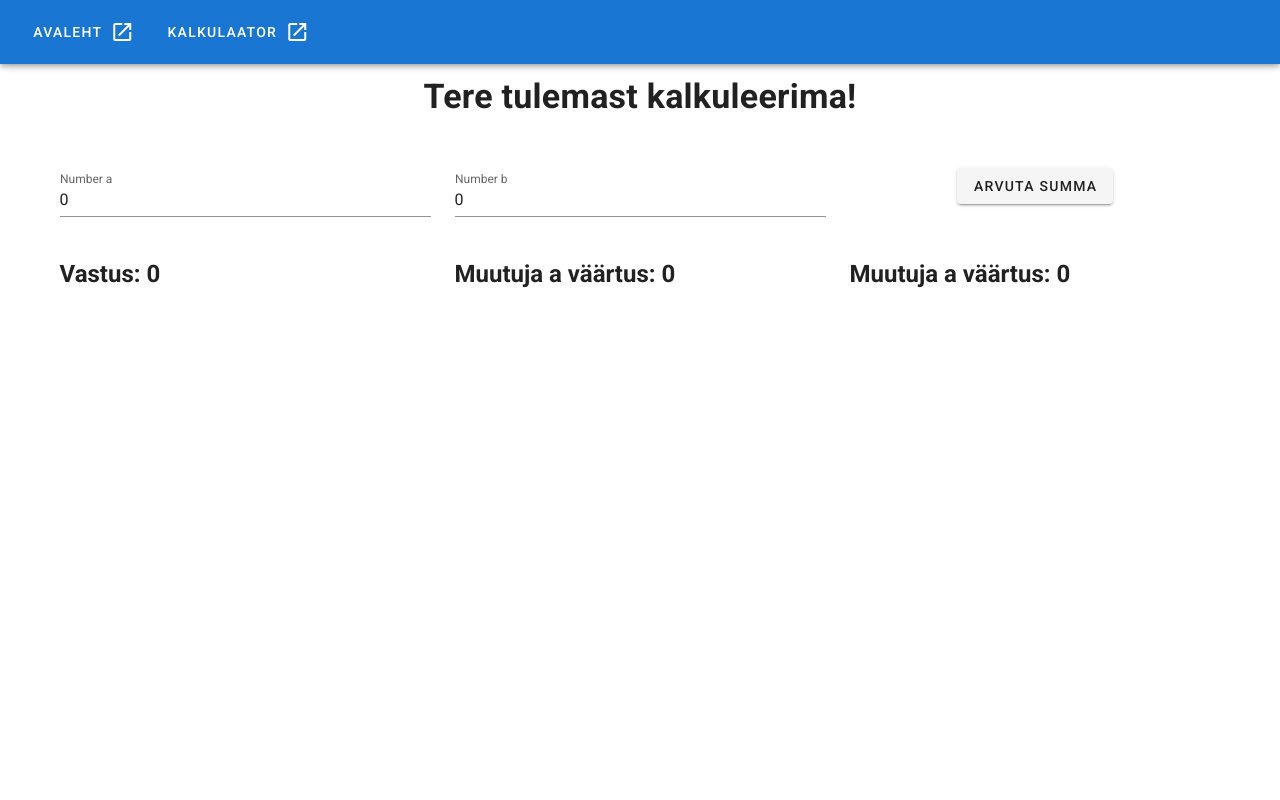
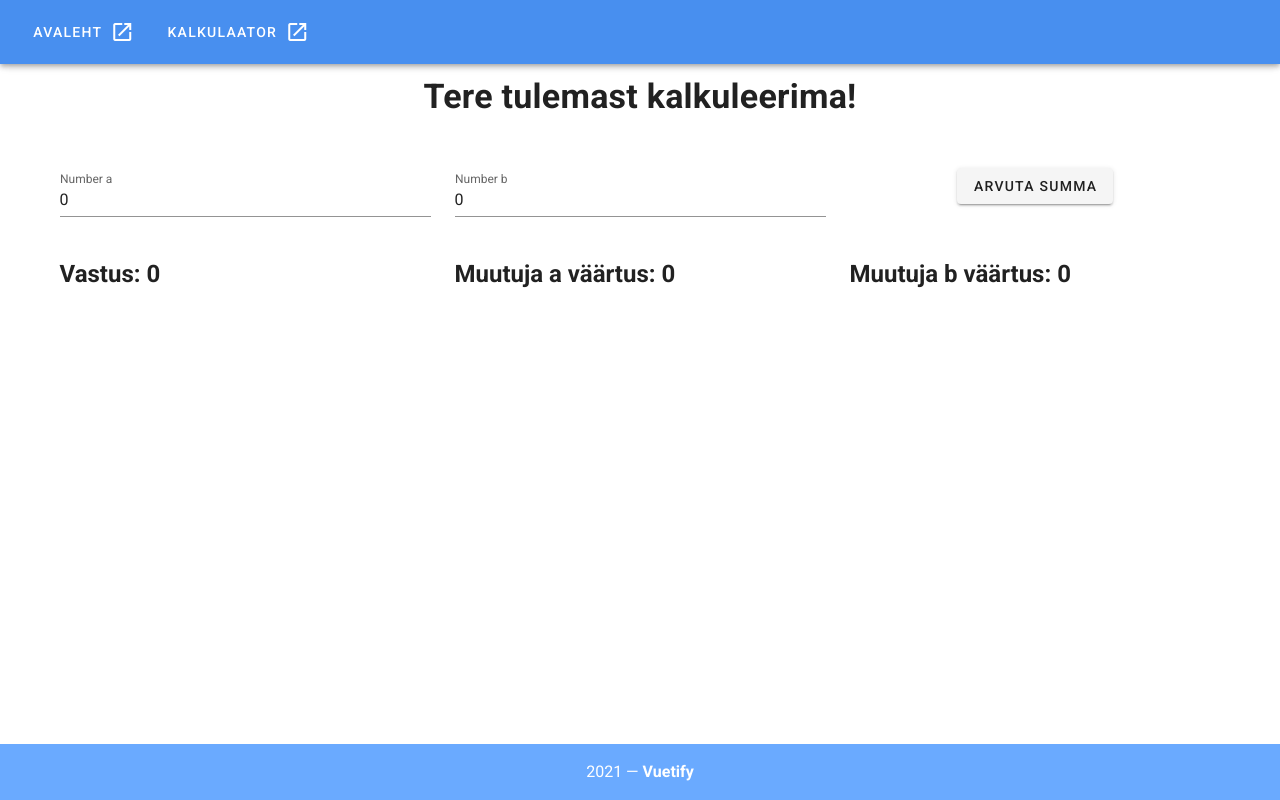
Before and after one commit to IngridJufkin/Calculators, a Vue app: page /FuelCalculator in a window 1280 px wide. Built offline with nearby package versions, Linux system fonts and the light colour scheme.

Commit message:
variable b

```diff
--- a/src/App.vue
+++ b/src/App.vue
@@ -1,11 +1,11 @@
 <template>
   <v-app>
-    <v-app-bar app color="primary" dark>
+    <v-app-bar app color="primary lighten-1" dark>
       <v-btn href="http://localhost:8080/" target="_blank" text>
         <span class="mr-2">Avaleht</span>
         <v-icon>mdi-open-in-new</v-icon>
       </v-btn>
-      <v-btn href="/FuelCalculator" target="_blank" text>
+      <v-btn href="/FuelCalculator" text>
         <span class="mr-2">Kalkulaator</span>
         <v-icon>mdi-open-in-new</v-icon>
       </v-btn>
@@ -14,8 +14,29 @@
     <v-main>
       <FuelCalculator msg="Tere tulemast kalkuleerima!" />
     </v-main>
+
+    <v-footer
+    color="primary lighten-1"
+    padless
+  >
+    <v-row
+      justify="center"
+      no-gutters
+    >
+
+      <v-col
+        class="primary lighten-2 py-4 text-center white--text"
+        cols="12"
+      >
+        {{ new Date().getFullYear() }} — <strong>Vuetify</strong>
+      </v-col>
+    </v-row>
+  </v-footer>
+
   </v-app>
 </template>
+
+
 
 <script>
 import FuelCalculator from "./components/FuelCalculator";
--- a/src/components/FuelCalculator.vue
+++ b/src/components/FuelCalculator.vue
@@ -42,7 +42,7 @@
         <h2>Muutuja a väärtus: {{ variablea }}</h2>
       </v-col>
       <v-col class="mb-4">
-        <h2>Muutuja a väärtus: {{ variableb }}</h2>
+        <h2>Muutuja b väärtus: {{ variableb }}</h2>
       </v-col>
     </v-row>
   </v-container>
```
